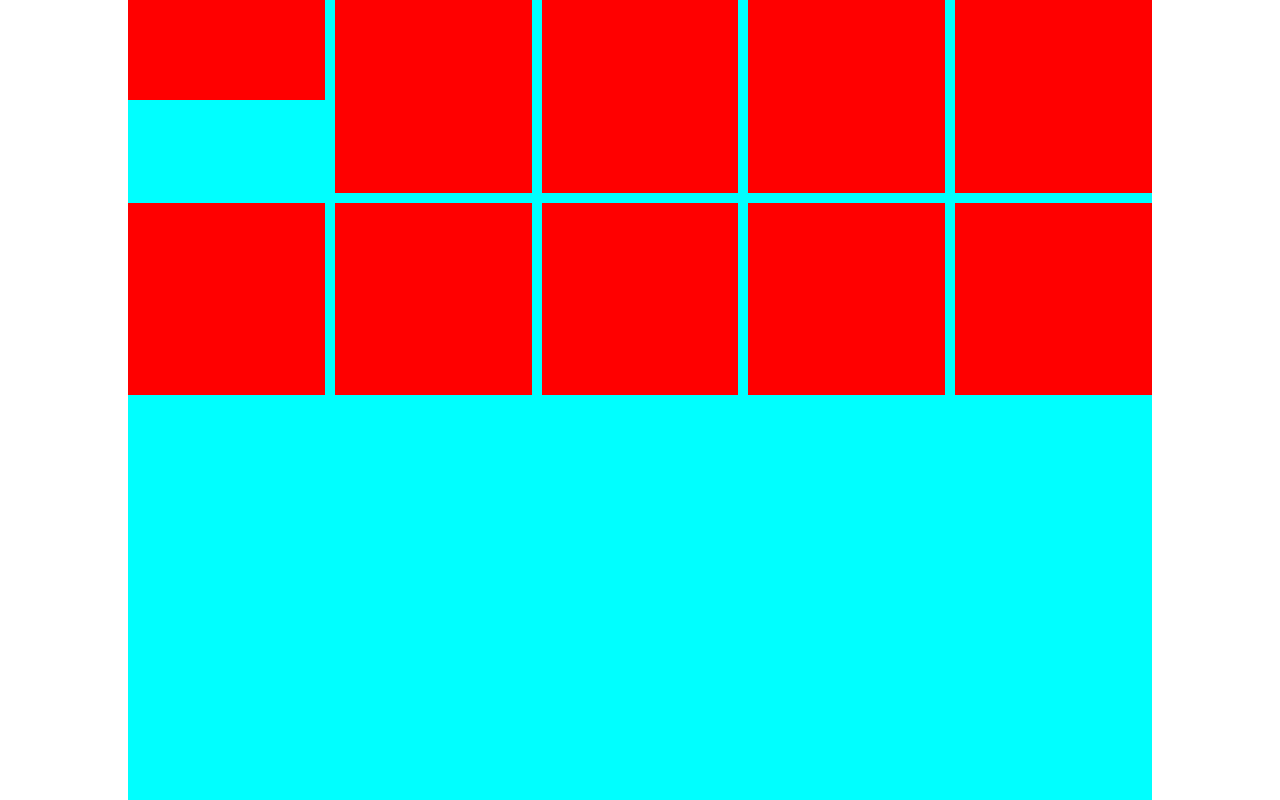
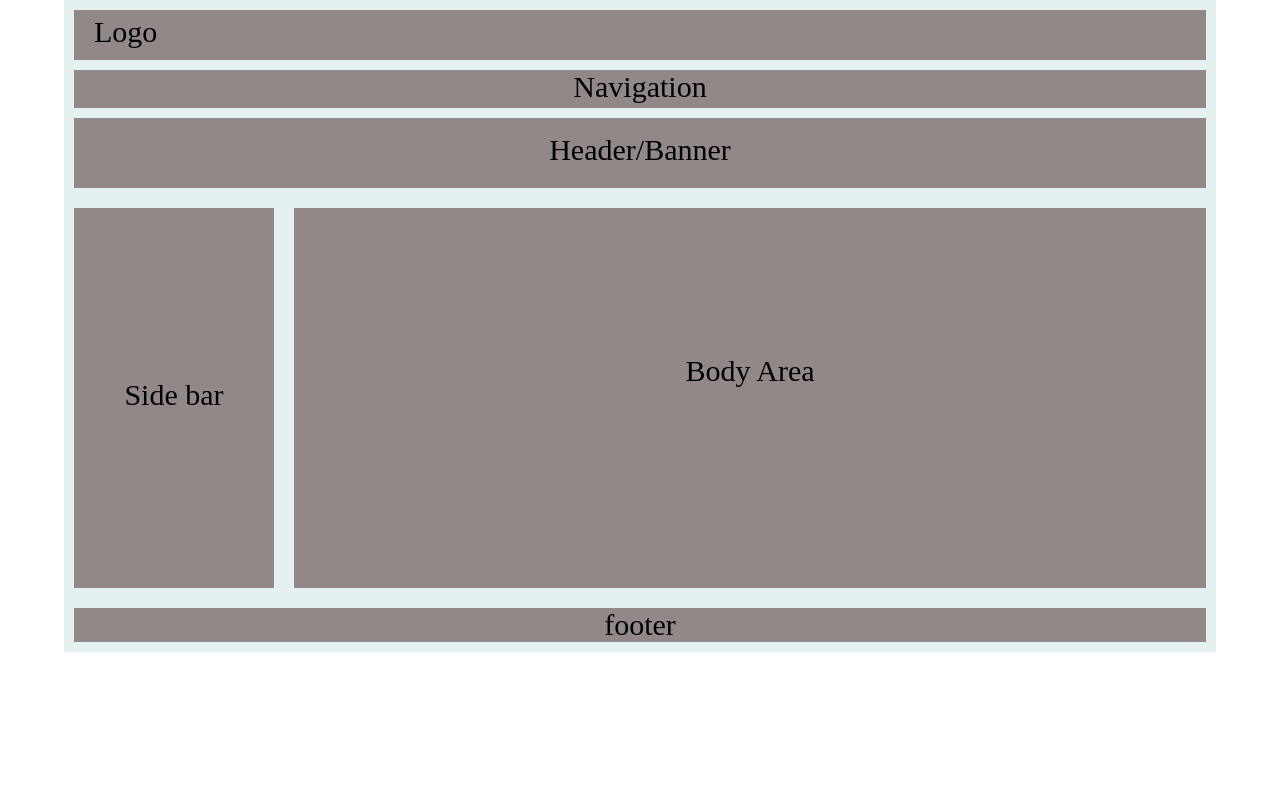
Before and after one commit to io4-Shekhar/io4-aspiration, a plain HTML site: page assignment/2023-02-20 clip-path and media-query/display grid/grid1.html in a window 1280 px wide. Drawn offline with Linux system fonts and the light colour scheme.

Commit message:
assignment added

```diff
--- /dev/null
+++ b/assignment/2023-02-20 clip-path and media-query/display grid/grid1.css
@@ -0,0 +1,88 @@
+* {
+  margin: 0%;
+  padding: 0%;
+  box-sizing: border-box;
+  font-size: 62.5%;
+}
+
+.container {
+  margin: auto;
+  padding: 10px;
+  background-color: rgb(229, 241, 241);
+  width: 90%;
+  height: 80%;
+
+  display: grid;
+  grid-template-columns: 200px 1fr 1fr;
+  grid-template-rows: 50px 38px 70px 390px;
+
+  /*grid-template-columns: 150px 150px 150px 150px;
+  grid-template-rows: 150px 150px 150px 150px;
+  row-gap: 10px;
+  column-gap: 10px;*/
+
+  row-gap: 10px;
+  column-gap: 10px;
+}
+
+.child {
+  background-color: rgb(146, 136, 136);
+}
+.child-1 {
+  font-size: 3rem;
+  grid-column-start: 1;
+  grid-column-end: 5;
+}
+.child-2 {
+  text-align: center;
+  font-size: 3rem;
+  grid-column-start: 1;
+  grid-column-end: 5;
+}
+.child-3 {
+  text-align: center;
+  font-size: 3rem;
+  grid-column-start: 1;
+  grid-column-end: 5;
+}
+.child-4 {
+  margin-top: 10px;
+  text-align: center;
+  font-size: 3rem;
+  grid-column-start: 1;
+  grid-column-end: 1;
+}
+.child-5 {
+  margin-top: 10px;
+  margin-left: 10px;
+  text-align: center;
+  font-size: 3rem;
+  grid-column-start: 2;
+  grid-column-end: 5;
+}
+.child-6 {
+  margin-top: 10px;
+  text-align: center;
+  font-size: 3rem;
+  grid-column-start: 1;
+  grid-column-end: 5;
+}
+.text-1 {
+  font-size: 3rem;
+  margin-left: 20px;
+  margin-top: 5px;
+}
+.text-2 {
+  font-size: 3rem;
+  margin-top: 15px;
+}
+.text-3 {
+  font-size: 3rem;
+  text-align: center;
+  margin-top: 85%;
+}
+.text-4 {
+  font-size: 3rem;
+  text-align: center;
+  margin-top: 16%;
+}
--- a/assignment/2023-02-20 clip-path and media-query/display grid/grid1.html
+++ b/assignment/2023-02-20 clip-path and media-query/display grid/grid1.html
@@ -4,21 +4,19 @@
     <meta charset="UTF-8" />
     <meta http-equiv="X-UA-Compatible" content="IE=edge" />
     <meta name="viewport" content="width=device-width, initial-scale=1.0" />
-    <link rel="stylesheet" href="style.css" />
+    <link rel="stylesheet" href="grid1.css" />
     <title>grid-1</title>
   </head>
   <body>
     <div class="container">
-      <div class="child child-1"></div>
-      <div class="child child-2"></div>
-      <div class="child child-3"></div>
-      <div class="child child-4"></div>
-      <div class="child child-5"></div>
-      <div class="child child-6"></div>
-      <div class="child child-7"></div>
-      <div class="child child-8"></div>
-      <div class="child child-9"></div>
-      <div class="child child-10"></div>
+      <div class="child child-1"><p class="text-1">Logo</p></div>
+      <div class="child child-2">Navigation</div>
+      <div class="child child-3">
+        <p class="text-2">Header/Banner</p>
+      </div>
+      <div class="child child-4"><p class="text-3">Side bar</p></div>
+      <div class="child child-5"><p class="text-4">Body Area</p></div>
+      <div class="child child-6">footer</div>
     </div>
   </body>
 </html>
--- /dev/null
+++ b/assignment/2023-02-20 clip-path and media-query/display grid/grid2.css
@@ -0,0 +1,134 @@
+* {
+  margin: 0%;
+  padding: 0%;
+  box-sizing: border-box;
+  font-size: 62.5%;
+}
+/* main container start */
+.container {
+  margin: auto;
+  padding: 10px;
+  background-color: rgb(229, 241, 241);
+  width: 90%;
+  height: 80%;
+
+  display: grid;
+  grid-template-columns: 1fr 1fr 1fr;
+  grid-template-rows: 50px 90px 75px 330px;
+
+  /*grid-template-columns: 150px 150px 150px 150px;
+    grid-template-rows: 150px 150px 150px 150px;
+    row-gap: 10px;
+    column-gap: 10px;*/
+
+  row-gap: 10px;
+  column-gap: 10px;
+}
+/* child section start */
+.child {
+  background-color: rgb(146, 136, 136);
+}
+/* child-1 section start */
+.child-1 {
+  font-size: 3rem;
+  grid-column-start: 1;
+  grid-column-end: 5;
+}
+.text-1 {
+  font-size: 3rem;
+  margin-left: 20px;
+  margin-top: 5px;
+}
+.nav {
+  font-size: 3rem;
+  text-align: end;
+  margin-top: -35px;
+  margin-right: 20%;
+}
+/* child-1 section end */
+/* child-2 section start */
+.child-2 {
+  text-align: center;
+  font-size: 3rem;
+  grid-column-start: 1;
+  grid-column-end: 5;
+}
+
+.header {
+  font-size: 3rem;
+  text-align: center;
+  margin-top: 20px;
+}
+/* child-1 section end */
+/* child-3 section start */
+.child-3 {
+  text-align: center;
+  font-size: 3rem;
+  grid-column-start: 1;
+  grid-column-end: 5;
+}
+.text-2 {
+  font-size: 3rem;
+  margin-top: 15px;
+}
+/* child-3 section end */
+/* child-4 section start */
+.child-4 {
+  margin-top: 10px;
+  text-align: center;
+  font-size: 3rem;
+  grid-column-start: 1;
+  grid-column-end: 2;
+}
+.text-3 {
+  font-size: 3rem;
+  text-align: center;
+  margin-top: 35%;
+}
+/* child-4 section end */
+/* child-5 section start */
+
+.child-5 {
+  margin-top: 10px;
+  margin-left: 20px;
+  text-align: center;
+  font-size: 3rem;
+  grid-column-start: 2;
+  grid-column-end: 3;
+}
+
+.text-4 {
+  font-size: 3rem;
+  text-align: center;
+  margin-top: 35%;
+}
+/* child-5 section end */
+/* child-6 section start */
+
+.child-6 {
+  margin-top: 10px;
+  margin-left: 20px;
+  text-align: center;
+  font-size: 3rem;
+  grid-column-start: 3;
+  grid-column-end: 5;
+}
+.text-5 {
+  font-size: 3rem;
+  text-align: center;
+  margin-top: 35%;
+}
+/* child-6 section end */
+/* child-7 section start */
+.child-7 {
+  margin-top: 10px;
+  text-align: center;
+  font-size: 3rem;
+  grid-column-start: 1;
+  grid-column-end: 5;
+}
+/* child-7 section end */
+
+/* child section end*/
+
+/* main container end */
--- a/assignment/2023-02-20 clip-path and media-query/display grid/style.css
+++ /dev/null
@@ -1,38 +0,0 @@
-* {
-  margin: 0%;
-  padding: 0%;
-  box-sizing: border-box;
-  font-size: 62.5%;
-}
-
-.container {
-  background-color: aqua;
-  margin: auto;
-  width: 80%;
-  height: 100vh;
-
-  display: grid;
-  /* grid-template-columns: 100px 100px 100px 100px 100px;
-    grid-template-rows: 100px 100px 100px; */
-
-  /*fr = fraction unit*/
-  grid-template-columns: 1fr 1fr 1fr 1fr 1fr;
-  grid-template-rows: 1fr 1fr 1fr 1fr;
-  justify-content: space-between;
-  row-gap: 10px;
-  column-gap: 10px;
-  /* grid-template-columns: repeat(5, 1fr);
-    grid-template-rows: repeat(4, 1fr); */
-
-  /* row-gap: 10px;
-    column-gap: 10px; */
-}
-
-.child {
-  background-color: red;
-  font-size: 3rem;
-}
-.child-1 {
-  width: 100%;
-  height: 100px;
-}
```
Also changed, not shown: assignment/2023-02-20 clip-path and media-query/display grid/grid2.html (added, +50 -0 lines).
